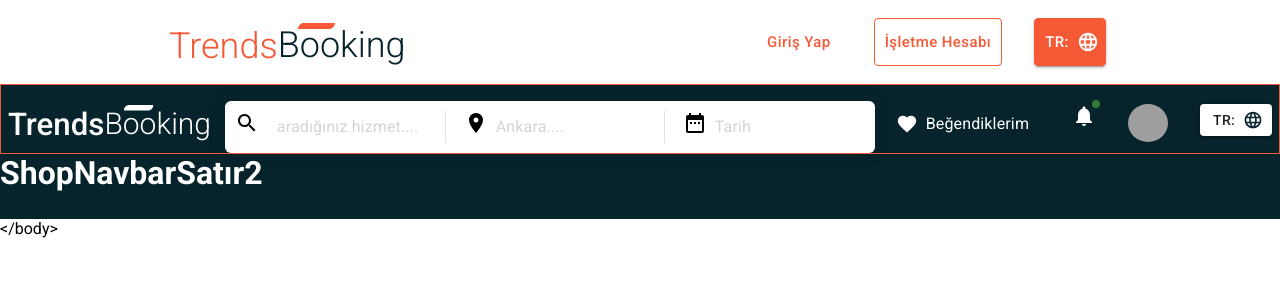
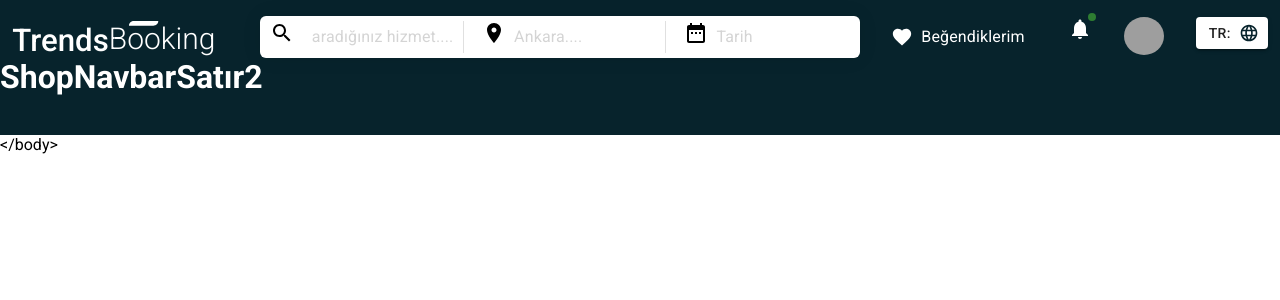
Before and after one commit to SenFaruk/trendsbooking2, a React (Create React App) app: page / in a window 1280 px wide. Shown: the top 300 px of the page. Built offline with nearby package versions, Linux system fonts and the light colour scheme; grey boxes are pictures that could not be loaded.

Commit message:
shops navbarrow1 finished

```diff
--- a/src/App.js
+++ b/src/App.js
@@ -5,7 +5,7 @@
   return(
 
   <div className="App">
-    <Views/>
+    {/* <Views/> */}
     <Shop/>
   </div>)
 }
--- a/src/components/shops/navbar/ShopNavbarRow1.js
+++ b/src/components/shops/navbar/ShopNavbarRow1.js
@@ -1,15 +1,27 @@
 import React from "react";
-import { Avatar, Badge, BottomNavigation, BottomNavigationAction, Box, Button, Divider, IconButton, InputBase, Stack, Typography } from "@mui/material";
+import {
+  Avatar,
+  Badge,
+  BottomNavigation,
+  BottomNavigationAction,
+  Box,
+  Button,
+  Divider,
+  IconButton,
+  InputBase,
+  Stack,
+  Typography,
+} from "@mui/material";
 import ShopRectangle62 from "../../../assets/ShopRectangle 62.svg";
 import SearchIcon from "@mui/icons-material/Search";
 import PlaceIcon from "@mui/icons-material/Place";
-import DateRangeIcon from '@mui/icons-material/DateRange';
-import FavoriteIcon from '@mui/icons-material/Favorite';
-import NotificationsIcon from '@mui/icons-material/Notifications';
+import DateRangeIcon from "@mui/icons-material/DateRange";
+import FavoriteIcon from "@mui/icons-material/Favorite";
+import NotificationsIcon from "@mui/icons-material/Notifications";
 import LanguageSharpIcon from "@mui/icons-material/LanguageSharp";
 
+
 const ShopNavbarSatır1 = () => {
-
   return (
     // container Box başlangıc
     <Box
@@ -17,13 +29,21 @@
         display: "flex",
         flexDirection: "row",
         justifyContent: "space-around",
-        alignItems: "baseline",
-        border: "1px solid #F65936 ",
-        pt:2,
+        alignItems: "center",
+        pt: 2,
       }}
     >
       {/* TrendsBooking */}
-      <Box >
+      <Box
+        sx={{
+          display: {
+            xs: "none",
+            sm: "none",
+            md: "block",
+          },
+          marginRight:"20px",
+        }}
+      >
         <Stack direction="row">
           <Typography
             sx={{
@@ -66,32 +86,82 @@
             </Typography>
           </Stack>
         </Stack>
-
       </Box>
 
       {/* TrendsBooking */}
+
+      {/* TB başlangıç */}
+      <Box
+      marginRight="30px"
+        sx={{
+          display: {
+            xs: "block",
+            sm: "block",
+            md: "none",
+          },
+        }}
+      >
+        <Stack direction="row">
+          <Typography
+            sx={{
+              color: "#FFFFFF",
+              fontFamily: "Roboto",
+              fontSize: "31.247px",
+              fontWeight: "500",
+              lineHeight: "27px",
+              letterSpacing: "0px",
+              paddingTop: "6px",
+            }}
+          >
+            T
+          </Typography>
+
+          <Stack direction="column" spacing={0.4}>
+            <Stack
+              sx={{
+                width: "14.73px",
+                height: "3.88",
+                marginLeft: "3px",
+                padding: "0px",
+                color: "white",
+              }}
+            >
+              <img src={ShopRectangle62} alt="" />
+            </Stack>
+
+            <Typography
+              sx={{
+                color: "#FFFFFF",
+                fontFamily: "Roboto",
+                fontSize: "30px",
+                fontWeight: "100",
+                lineHeight: "25px",
+                letterSpacing: "0px",
+              }}
+            >
+              B
+            </Typography>
+          </Stack>
+        </Stack>
+      </Box>
+
+      {/* TB bitiş */}
 
       {/* searchbar başlangıç */}
 
       <Box
         sx={{
-            width:"650px",
-            height:"52px",
-            display:"flex",
-            justifyContent:"center",
-            alignItems:"center",
-            backgroundColor:"#FFFFFF",
-            boxShadow:"0px 0px 20px rgba(0, 0, 0, 0.08)",
-            borderRadius:"6px",
-
-
-
+          width: "600px",
+          height: "42px",
+          display: "flex",
+          justifyContent: "center",
+          alignItems: "center",
+          backgroundColor: "#FFFFFF",
+          boxShadow: "0px 0px 20px rgba(0, 0, 0, 0.08)",
+          borderRadius: "6px",
         }}
-
-
-
       >
-            <Stack direction="row"  spacing={1}>
+        <Stack direction="row" spacing={1}>
           <Stack direction="row" spacing={1}>
             <SearchIcon sx={{ paddingLeft: "10px", color: "black" }} />
             <InputBase
@@ -117,57 +187,82 @@
       {/* searchbar sonu */}
 
       {/* kalb ve diğerleri başlangıc */}
-          <Stack direction="row" spacing={4} sx={{
-
-          }} >
-            <Button variant="text"
-            startIcon={<FavoriteIcon/>}
+      <Stack direction="row" spacing={4}>
+        {/* md button */}
+        <Button
+          variant="text"
+          startIcon={<FavoriteIcon />}
           size="large"
           color="primary"
+          sx={{
+            display:{
+              xs: "none",
+              sm:"none",
+              md:"flex",
+            }
+          }}
         >
-                <Typography sx={{
+          <Typography
+            sx={{
               textTransform: "capitalize",
-              }}>
+            }}
+          >
             beğendiklerim
           </Typography>
+        </Button>
+         {/* md button */}
+         {/* xs button */}
+         <Button
+          variant="text"
+          startIcon={<FavoriteIcon />}
+          size="large"
+          color="primary"
+          sx={{
+            display:{
+              xs: "block",
+              sm:"block",
+              md:"none",
+            }
+          }}
+        >
 
         </Button>
+
+         {/* xs button */}
+
+
+
         <Stack direction="row" spacing={4}>
-            <Badge variant="dot" color="success" >
-              <NotificationsIcon color="primary"/>
-
+          <Badge variant="dot" color="success">
+            <NotificationsIcon color="primary" />
           </Badge>
-            <Avatar sx={{
-              witdh:"38px",
-              height:"38px",
+          <Avatar
+            sx={{
+              witdh: "38px",
+              height: "38px",
             }}
-            src='https://randomuser.me/api/portraits/women/79.jpg'
-            alt='Jane Doe'
+            src="https://randomuser.me/api/portraits/women/79.jpg"
+            alt="Jane Doe"
           />
         </Stack>
 
         <Button
           sx={{
-                width:"72px",
-                height:"32px",
+            width: "72px",
+            height: "32px",
           }}
           color="primary"
           variant="contained"
           textColor="myblack"
-
           endIcon={<LanguageSharpIcon color="myblack" />}
         >
           <Typography variant="subtitle" color="myblack">
             TR:
           </Typography>
         </Button>
-
-
       </Stack>
 
       {/* kalb ve diğerleri bitiş */}
-
-
     </Box>
     // container Box bitiş
   );
--- a/src/view/Views.js
+++ b/src/view/Views.js
@@ -20,10 +20,10 @@
 const Views = () => {
   return (
     <ThemeProvider theme={theme}>
-      <Navbar />
-      {/* <Hero/>
+      {/* <Navbar /> */}
+      <Hero/>
 
-      <NavItems/>
+      {/* <NavItems/>
       <Highlights/>
       <CardsSwiper1/>
       <Ortalama/>
```
Also changed, not shown: src/assets/VectorTb.svg (added). Lines whose indentation alone changed are shown as unchanged.
